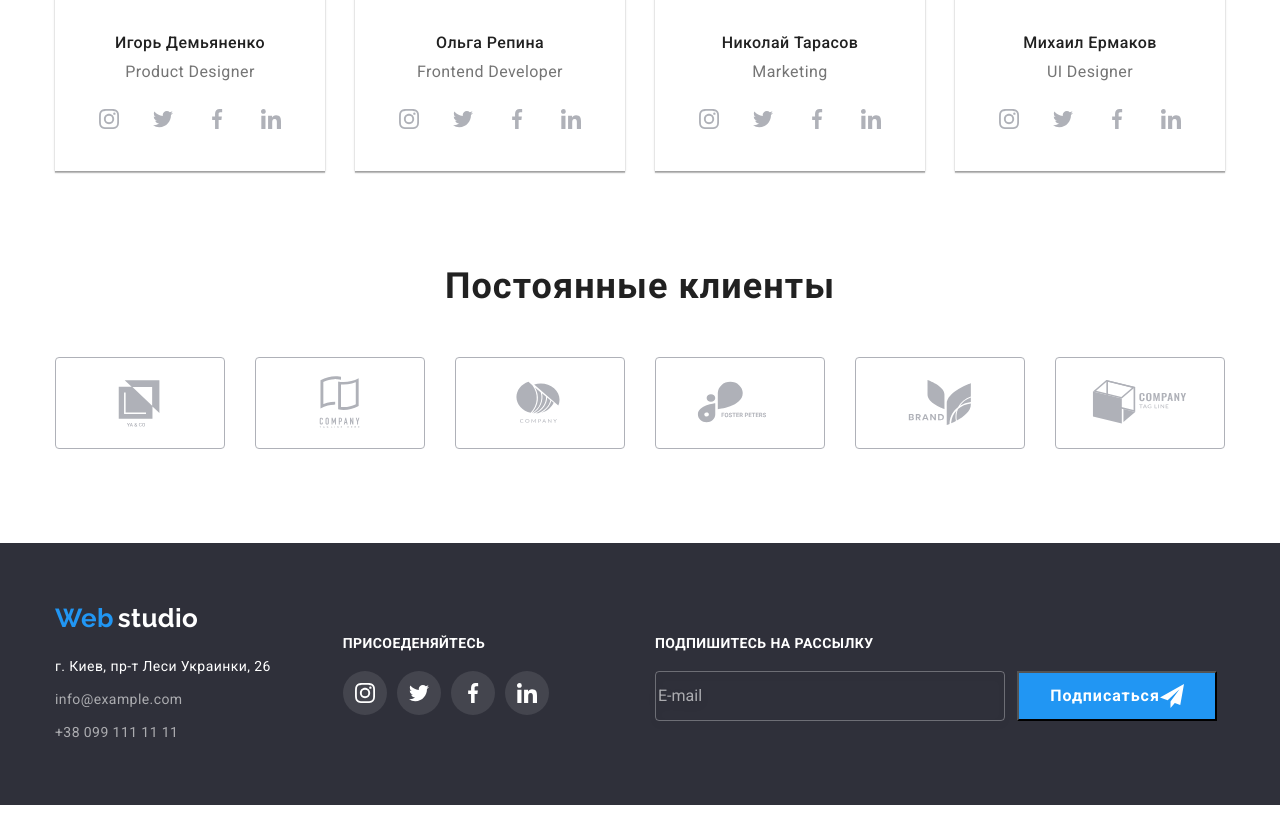
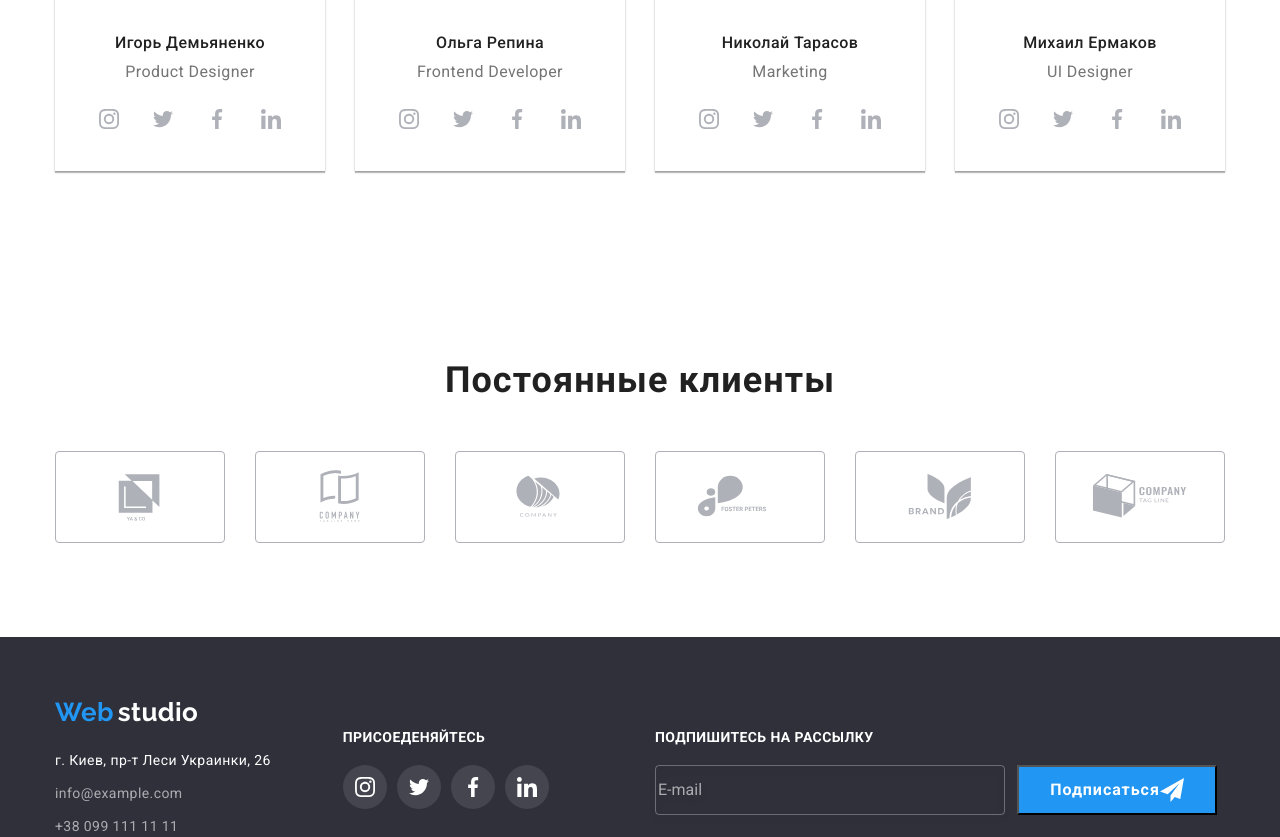
Before and after one commit to meloncholic-san/Sixth-homework-goit, a plain HTML site: page index.html in a window 1280 px wide. Shown: the part 2047-2884 px from the top of the page. Before the commit the page ends 2852 px from the top, so only its background shows below. Drawn offline with nearby package versions, Linux system fonts and the light colour scheme.

Commit message:
ver.3.2.

```diff
--- a/css/styles.css
+++ b/css/styles.css
@@ -335,6 +335,7 @@ color: var(--primary-light-txt);
     margin-right: 30px;
     text-align: center;
     box-shadow: 0px 1px 3px rgba(0, 0, 0, 0.12), 0px 1px 1px rgba(0, 0, 0, 0.14), 0px 2px 1px rgba(0, 0, 0, 0.2);
+    background-color: white;
 }
 .crew-list-item:last-child{
     margin: 0;
@@ -388,10 +389,10 @@ line-height: 1.19;
 }
 
 /*Клиенты*/
-.clients{
-    margin-bottom: 94px;
+.clients-wrapper{
+    padding-top: 94px;
+    padding-bottom: 94px;
 }
-
 .clients-caption{
 
 font-family: 'Roboto';
```
